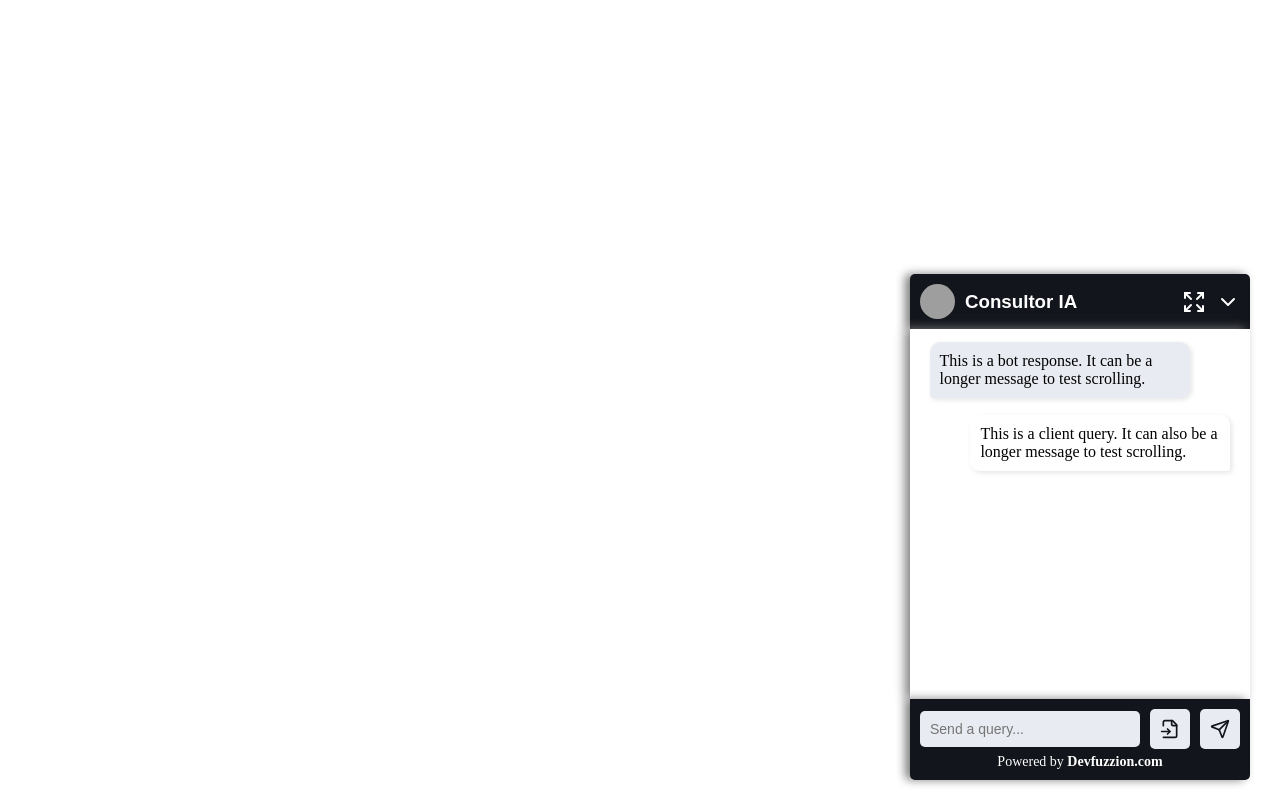
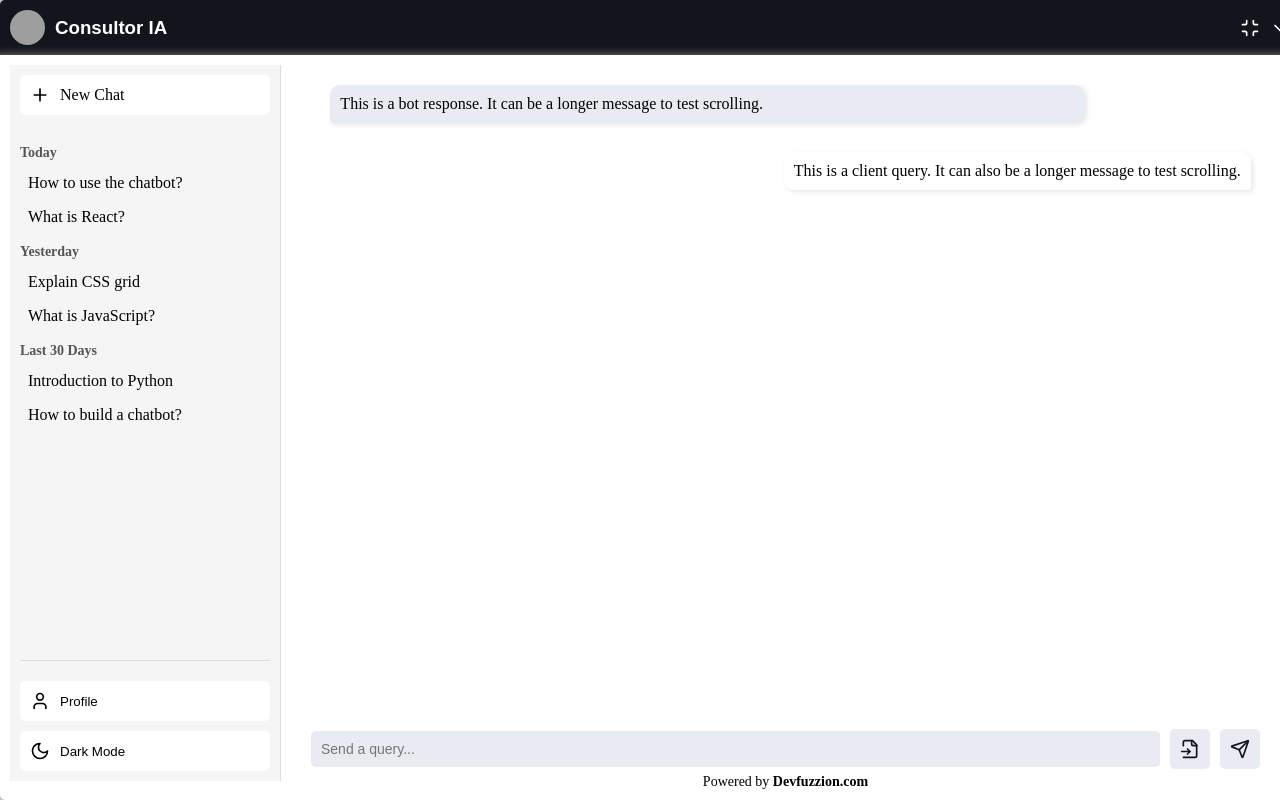
Before and after one commit to devfuzzion/Nexau_Chatbot, a React (Vite) app in the folder frontend/: page / in a window 1280 px wide. Both pictures are taken after a click on the element 1194 px from the left and 301 px from the top of the page. Built offline with nearby package versions, Linux system fonts and the light colour scheme; grey boxes are pictures that could not be loaded.

Commit message:
expand funtionality added , feature column added (new chat , history , profile , light/dark mode buttons ), fixed footer blunder

```diff
--- a/frontend/src/assets/components/body/index.css
+++ b/frontend/src/assets/components/body/index.css
@@ -1,31 +1,127 @@
-/* Body Container */
-.body-container {
+.body-wrapper {
+  display: flex;
+  flex-direction: row;
+  background-color: rgb(255, 255, 255);
+  width: 100%;
+  height: 300px;
+  color: black;
+  border-radius: 0px 0px 5px 5px;
+  flex: 1;
+  box-shadow: -5px 0px 10px grey;
+  gap: 10px;
+  padding: 10px;
+  overflow-y: auto;
+  overflow-x: hidden;
+}
+
+.left-column {
+  width: 250px;
+  background-color: #f5f5f5;
+  padding: 10px;
+  border-right: 1px solid #ddd;
   display: flex;
   flex-direction: column;
-  background-color: rgb(255, 255, 255);
-  width: 100%; /* Match the width of the chatbot container */
-  height: 350px; /* Fixed height */
-  color: black;
-  border-radius: 0px 0px 0px 0px;
-  box-shadow: -5px 0px 10px grey;
+  height: 96%;
+}
+
+.new-chat-button {
+  display: flex;
+  align-items: center;
+  gap: 10px;
   padding: 10px;
-  gap: 10px;
+  background-color: #fff;
+  border-radius: 5px;
+  cursor: pointer;
+  margin-bottom: 20px;
+}
+
+.new-chat-button:hover {
+  background-color: #f0f0f0;
+}
+
+.history-section {
+  flex: 1;
   overflow-y: auto;
 }
 
-/* Hide scrollbar for Chrome, Safari, and Opera */
-.body-container::-webkit-scrollbar {
+.history-section h4 {
+  margin: 10px 0 5px 0;
+  font-size: 14px;
+  color: #555;
+}
+
+.history-section ul {
+  list-style: none;
+  padding: 0;
+  margin: 0;
+}
+
+.history-section li {
+  padding: 8px;
+  cursor: pointer;
+  border-radius: 5px;
+}
+
+.history-section li:hover {
+  background-color: #e0e0e0;
+}
+
+.divider {
+  border: 0;
+  border-top: 1px solid #ddd;
+  margin: 20px 0;
+}
+
+.bottom-buttons {
+  display: flex;
+  flex-direction: column;
+  gap: 10px;
+}
+
+.profile-button,
+.theme-toggle-button {
+  display: flex;
+  align-items: center;
+  gap: 10px;
+  padding: 10px;
+  background-color: #fff;
+  border: none;
+  border-radius: 5px;
+  cursor: pointer;
+  width: 100%;
+  text-align: left;
+}
+
+.profile-button:hover,
+.theme-toggle-button:hover {
+  background-color: #f0f0f0;
+}
+
+.main-content {
+  flex: 1;
+  display: flex;
+  flex-direction: column;
+  overflow: hidden;
+}
+
+.messages-container {
+  flex: 1;
+  overflow-y: auto;
+  padding: 10px;
+  gap: 10px;
+  display: flex;
+  flex-direction: column;
+}
+
+.messages-container::-webkit-scrollbar {
   display: none;
 }
 
-/* Hide scrollbar for IE, Edge, and Firefox */
-.body-container {
-  -ms-overflow-style: none; /* IE and Edge */
-  scrollbar-width: none; /* Firefox */
+.messages-container {
+  -ms-overflow-style: none;
+  scrollbar-width: none;
 }
 
-/* Bot Message Container */
-/* Keyframes for bot message sliding in from the left */
 @keyframes slideInFromLeft {
   0% {
     transform: translateX(-100%);
@@ -37,7 +133,6 @@
   }
 }
 
-/* Keyframes for client message sliding in from the right */
 @keyframes slideInFromRight {
   0% {
     transform: translateX(100%);
@@ -49,32 +144,30 @@
   }
 }
 
-/* Bot Message Container */
 .bot-message-container {
   display: flex;
-  justify-content: flex-start; /* Align to the left */
-  max-width: 75%; /* Adjust maximum width */
-  margin: 1% 1% 1% 3%; /* Consistent margins */
-  padding: 10px; /* Add padding */
-  background-color: rgba(232, 235, 241, 255); /* Light gray background */
-  border-radius: 10px 10px 10px 3px; /* Rounded corners, sharper on the right */
-  box-shadow: 2px 2px 5px rgba(0, 0, 0, 0.1); /* Subtle shadow */
-  word-wrap: break-word; /* Ensure long words wrap */
-  animation: slideInFromLeft 0.5s ease-out; /* Apply slide-in animation */
+  justify-content: flex-start;
+  max-width: 75%;
+  margin: 1% 1% 1% 3%;
+  padding: 10px;
+  background-color: rgba(232, 235, 241, 255);
+  border-radius: 10px 10px 10px 3px;
+  box-shadow: 2px 2px 5px rgba(0, 0, 0, 0.1);
+  word-wrap: break-word;
+  animation: slideInFromLeft 0.5s ease-out;
 }
 
-/* Client Message Container */
 .client-message-container {
   display: flex;
-  justify-content: flex-end; /* Align to the right */
-  max-width: 75%; /* Adjust maximum width */
-  margin: 1% 3% 1% 1%; /* Consistent margins */
-  padding: 10px; /* Add padding */
-  background-color: white; /* Dark background */
-  color: black; /* White text for contrast */
-  border-radius: 10px 10px 3px 10px; /* Rounded corners, sharper on the left */
-  box-shadow: 2px 2px 5px rgba(0, 0, 0, 0.1); /* Subtle shadow */
-  align-self: flex-end; /* Push to the right */
-  word-wrap: break-word; /* Ensure long words wrap */
-  animation: slideInFromRight 0.5s ease-out; /* Apply slide-in animation */
+  justify-content: flex-end;
+  max-width: 75%;
+  margin: 1% 3% 1% 1%;
+  padding: 10px;
+  background-color: white;
+  color: black;
+  border-radius: 10px 10px 3px 10px;
+  box-shadow: 2px 2px 5px rgba(0, 0, 0, 0.1);
+  align-self: flex-end;
+  word-wrap: break-word;
+  animation: slideInFromRight 0.5s ease-out;
 }
--- a/frontend/src/assets/components/body/page.jsx
+++ b/frontend/src/assets/components/body/page.jsx
@@ -1,19 +1,79 @@
 import React from 'react';
 import './index.css';
+import Footer from '../footer/page.jsx';
+import { Plus, Sun, Moon, User } from 'lucide-react';
 
-const Body = ({ messages }) => {
+const Body = ({ messages, onSendMessage, isExpanded }) => {
+  // Dummy history data
+  const history = {
+    today: ['How to use the chatbot?', 'What is React?'],
+    yesterday: ['Explain CSS grid', 'What is JavaScript?'],
+    last30Days: ['Introduction to Python', 'How to build a chatbot?'],
+  };
+
+  const [isDarkMode, setIsDarkMode] = React.useState(false);
+
+  const toggleTheme = () => {
+    setIsDarkMode(!isDarkMode);
+  };
+
   return (
-    <div className='body-container'>
-      {/* Render all messages */}
+    <div className='body-wrapper'>
+      {isExpanded && (
+        <div className='left-column'>
+          <div className='new-chat-button'>
+            <Plus size={20} />
+            <span>New Chat</span>
+          </div>
+          <div className='history-section'>
+            <h4>Today</h4>
+            <ul>
+              {history.today.map((item, index) => (
+                <li key={index}>{item}</li>
+              ))}
+            </ul>
+
+            <h4>Yesterday</h4>
+            <ul>
+              {history.yesterday.map((item, index) => (
+                <li key={index}>{item}</li>
+              ))}
+            </ul>
+
+            <h4>Last 30 Days</h4>
+            <ul>
+              {history.last30Days.map((item, index) => (
+                <li key={index}>{item}</li>
+              ))}
+            </ul>
+          </div>
+          <hr className='divider' />
+          <div className='bottom-buttons'>
+            <button className='profile-button'>
+              <User size={20} />
+              <span>Profile</span>
+            </button>
+            <button className='theme-toggle-button' onClick={toggleTheme}>
+              {isDarkMode ? <Sun size={20} /> : <Moon size={20} />}
+              <span>{isDarkMode ? 'Light Mode' : 'Dark Mode'}</span>
+            </button>
+          </div>
+        </div>
+      )}
+      <div className='main-content'>
+        <div className='messages-container'>
           {messages.map((msg, index) => (
             <div
-          key={index} // Use index as the key (ensure uniqueness)
+              key={index}
               className={msg.isBot ? 'bot-message-container' : 'client-message-container'}
             >
               {msg.text}
             </div>
           ))}
         </div>
+        <Footer onSendMessage={onSendMessage} />
+      </div>
+    </div>
   );
 };
 
--- a/frontend/src/assets/components/chatbot/index.css
+++ b/frontend/src/assets/components/chatbot/index.css
@@ -1,8 +1,22 @@
-/* Chatbot Container */
 .chatbot-container {
     position: fixed;
     bottom: 20px;
     right: 50px;
     width: 25%;
+    height: 500px;
+    background-color: white;
+    border-radius: 10px;
+    box-shadow: -5px 0px 10px grey;
+    display: flex;
+    flex-direction: column;
     z-index: 1000;
+    transition: all 0.3s ease;
   }
+
+  .chatbot-container.expanded {
+    width: 100%;
+    height: 100vh;
+    bottom: 0;
+    left: 0;
+    border-radius: 0;
+  }
--- a/frontend/src/assets/components/chatbot/page.jsx
+++ b/frontend/src/assets/components/chatbot/page.jsx
@@ -1,26 +1,29 @@
 import React, { useState } from 'react';
 import Header from '../header/page.jsx';
 import Body from '../body/page.jsx';
-import Footer from '../footer/page.jsx';
 import './index.css';
 
 const Chatbot = () => {
-  // State to manage all messages (both bot and client)
   const [messages, setMessages] = useState([
     { text: 'This is a bot response. It can be a longer message to test scrolling.', isBot: true },
     { text: 'This is a client query. It can also be a longer message to test scrolling.', isBot: false },
   ]);
 
-  // Function to add a new client message
+  const [isExpanded, setIsExpanded] = useState(false);
+
   const addClientMessage = (message) => {
     setMessages([...messages, { text: message, isBot: false }]);
   };
 
+  const handleExpand = () => {
+    console.log('Expanded:', !isExpanded); // Debugging
+    setIsExpanded(!isExpanded);
+  };
+
   return (
-    <div className='chatbot-container'>
-      <Header />
-      <Body messages={messages} />
-      <Footer onSendMessage={addClientMessage} />
+    <div className={`chatbot-container ${isExpanded ? 'expanded' : ''}`}>
+      <Header onExpand={handleExpand} isExpanded={isExpanded} />
+      <Body messages={messages} onSendMessage={addClientMessage} isExpanded={isExpanded} />
     </div>
   );
 };
--- a/frontend/src/assets/components/footer/index.css
+++ b/frontend/src/assets/components/footer/index.css
@@ -1,42 +1,38 @@
-/* Footer Container */
 .footer-container {
   display: flex;
   flex-direction: column;
+  margin-left: 2%;
   justify-content: center;
   align-items: center;
-  background-color: rgba(18, 21, 27, 255);
-  width: 100%; /* Match the width of the chatbot container */
-  padding: 10px;
+  background-color: white;
+  width: 95%;
   border-radius: 0px 0px 5px 5px;
-  box-shadow: -5px 0px 10px grey;
 }
 
-  /* Footer Form */
   .footer-form {
     display: flex;
     align-items: center;
-    gap: 10px; /* Space between input and buttons */
+    gap: 10px;
     width: 100%;
   }
 
-  /* Footer Input */
   .footer-input {
-    flex: 1; /* Take up remaining space */
+    flex: 1;
     padding: 10px;
     border: none;
     border-radius: 5px;
     outline: none;
     font-size: 14px;
-    background-color: rgba(232, 235, 241, 255); /* Light gray background */
+    background-color: rgba(232, 235, 241, 255);
     color: black;
   }
 
-  /* Footer Buttons */
+
   .footer-button {
     display: flex;
     justify-content: center;
     align-items: center;
-    background-color: rgba(232, 235, 241, 255); /* Light gray background */
+    background-color: rgba(232, 235, 241, 255);
     border: none;
     border-radius: 5px;
     padding: 10px;
@@ -45,22 +41,21 @@
   }
 
   .footer-button:hover {
-    background-color: rgba(200, 203, 209, 255); /* Slightly darker on hover */
+    background-color: rgba(200, 203, 209, 255);
   }
 
-  /* Icon styling */
   .footer-button svg {
-    color: rgba(18, 21, 27, 255); /* Dark icon color */
+    color: rgba(18, 21, 27, 255);
   }
 
-  /* Powered by message */
+
   .powered-by {
-    margin-top: 5px; /* Space above the message */
+    margin-top: 5px;
     font-size: 14px;
-    color: white; /* Light gray text */
+    color: black;
     text-align: center;
   }
 
   .powered-by strong {
-    color: white; /* White text for "nexau.es" */
+    color: black;
   }
--- a/frontend/src/assets/components/footer/page.jsx
+++ b/frontend/src/assets/components/footer/page.jsx
@@ -1,37 +1,33 @@
 import React, { useState } from 'react';
-import { FileInput, Send } from 'lucide-react'; // Import icons
-import './index.css'; // Import CSS for styling
+import { FileInput, Send } from 'lucide-react';
+import './index.css';
 
 const Footer = ({ onSendMessage }) => {
-  const [message, setMessage] = useState(''); // State to manage the input field
+  const [message, setMessage] = useState('');
 
-  // Handle form submission
   const handleSubmit = (e) => {
-    e.preventDefault(); // Prevent default form submission
-    if (message.trim()) { // Check if the message is not empty
-      onSendMessage(message); // Pass the message to the parent component
-      setMessage(''); // Clear the input field
+    e.preventDefault();
+    if (message.trim()) {
+      onSendMessage(message);
+      setMessage('');
     }
   };
 
   return (
     <div className='footer-container'>
       <form className='footer-form' onSubmit={handleSubmit}>
-        {/* Text input field */}
         <input
           type='text'
           placeholder='Send a query...'
           className='footer-input'
           value={message}
-          onChange={(e) => setMessage(e.target.value)} // Update state on change
+          onChange={(e) => setMessage(e.target.value)}
         />
-        {/* Attach document button */}
         <button type='button' className='footer-button'>
-          <FileInput size={20} /> {/* Attach document icon */}
+          <FileInput size={20} />
         </button>
-        {/* Send message button */}
         <button type='submit' className='footer-button'>
-          <Send size={20} /> {/* Send message icon */}
+          <Send size={20} />
         </button>
       </form>
       <div className='powered-by'>
--- a/frontend/src/assets/components/header/index.css
+++ b/frontend/src/assets/components/header/index.css
@@ -3,7 +3,7 @@
   justify-content: space-between;
   align-items: center;
   background-color: rgba(18, 21, 27, 255);
-  width: 100%; /* Match the width of the chatbot container */
+  width: 100%;
   color: white;
   border-radius: 5px 5px 0px 0px;
   box-shadow: -5px 0px 10px grey;
@@ -33,7 +33,9 @@
     align-items: center;
     cursor: pointer;
   }
-
+  .expand-icon:hover {
+    transform: scale(1.1);
+  }
   .logo-container {
     display: flex;
     align-items: center;
--- a/frontend/src/assets/components/header/page.jsx
+++ b/frontend/src/assets/components/header/page.jsx
@@ -1,8 +1,7 @@
 import React from 'react';
 import './index.css';
-import { Expand, ChevronDown } from 'lucide-react';
-
-const Header = () => {
+import { Expand, Minimize , ChevronDown} from 'lucide-react';
+const Header = ({ onExpand, isExpanded }) => {
   return (
     <div className='header-container'>
       <div className='left-section'>
@@ -14,11 +13,11 @@ const Header = () => {
         </div>
       </div>
       <div className='right-section'>
-        <div className='expand-icon'>
-          <Expand />
+        <div className='expand-icon' onClick={onExpand}>
+          {isExpanded ? <Minimize size={20} /> : <Expand size={20} />}
         </div>
         <div className='dropdown-icon'>
-          <ChevronDown />
+          <ChevronDown size={20} />
         </div>
       </div>
     </div>
```
Lines whose indentation alone changed are shown as unchanged.
